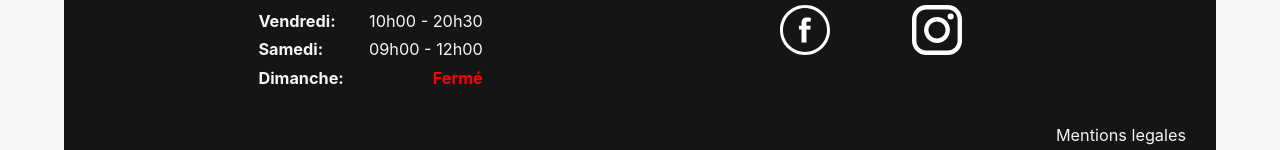
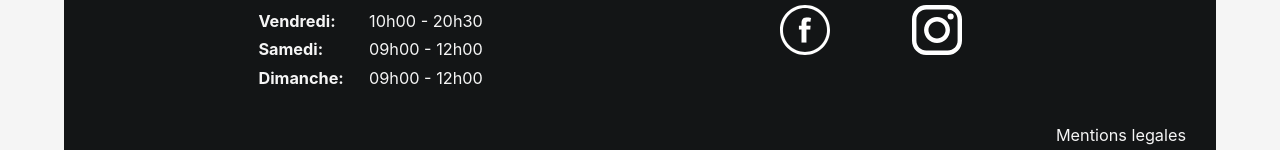
Before and after one commit to Crrux/CrossfitObernai, a React (Vite) app: page /mentions-legales in a window 1280 px wide. Shown: the part 3870-4020 px from the top of the page. Built offline with nearby package versions, Linux system fonts and the light colour scheme.

Commit message:
modif horaires

```diff
--- a/src/layout/footer/footer.jsx
+++ b/src/layout/footer/footer.jsx
@@ -61,9 +61,7 @@ function Footer() {
               <tr>
                 <th scope="row">Dimanche:</th>
                 <td>
-                  <span style={{ color: "red", fontWeight: "bold" }}>
-                    Fermé
-                  </span>
+                  09h00 - 12h00
                 </td>
               </tr>
             </tbody>
```
